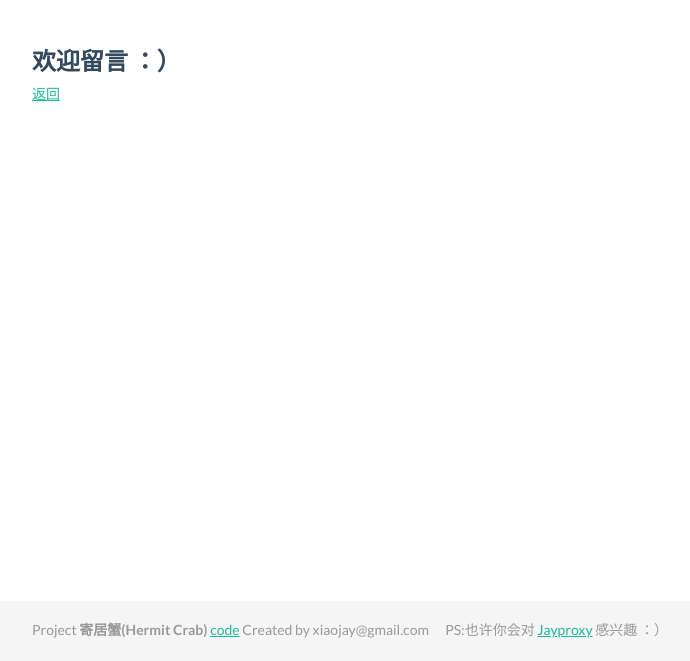
After one commit to pagenotfound4o4/hcrab, a Django app: template jaylab/hcrab/templates/hcrab/guestbook.html in a window 1280 px wide. The commit adds this page. Shown: the part 139-800 px from the top of the page, without its empty margins (208-898 px from the left). Run offline with Django 3.2, Linux system fonts and the light colour scheme; the template is opened without the code that fills it, so the values that code supplies are empty; some libraries are stand-ins or nearby versions.

Commit message:
add disqus for guestbook

```diff
--- /dev/null
+++ b/jaylab/hcrab/templates/hcrab/guestbook.html
@@ -0,0 +1,89 @@
+<!DOCTYPE html PUBLIC "-//W3C//DTD XHTML 1.0 Transitional//EN" "http://www.w3.org/TR/xhtml1/DTD/xhtml1-transitional.dtd">
+<html xmlns="http://www.w3.org/1999/xhtml">
+<head>
+<meta http-equiv="Content-Type" content="text/html; charset=utf-8" />
+<title>寄居蟹Hcrab：Youtube视频离线下载服务</title>
+<meth name="description" content="寄居蟹Hcrab是离线下载youtube视频的web服务。你只需要提交一个Youtube视频的观看地址，寄居蟹Hcrab会把这个视频下载到我们的服务器，然后你就可以用迅雷之类的下载工具从我们服务器下载到这个视频。">
+<link href="/static_root/bootstrap231/css/bootstrap.min.css" rel="stylesheet">
+<link href="/static_root/css/flat-ui.css" rel="stylesheet">
+<style type="text/css">
+/* Sticky footer styles
+-------------------------------------------------- */
+html,
+body {
+height: 100%;
+/* The html and body elements cannot have any padding or margin. */
+}
+/* Wrapper for page content to push down footer */
+#wrap {
+min-height: 100%;
+height: auto !important;
+height: 100%;
+/* Negative indent footer by it's height */
+margin: 0 auto -60px;
+}
+/* Set the fixed height of the footer here */
+#push,
+  #footer {
+    height: 60px;
+  }
+  #footer {
+    background-color: #f5f5f5;
+  }
+/* Custom page CSS
+  -------------------------------------------------- */
+  /* Not required for template or sticky footer method. */
+
+  .container {
+    width: auto;
+    max-width: 800px;
+  }
+  .container .credit {
+    margin: 20px 0;
+  }
+</style>
+</head>
+<body>
+    <!-- Part 1: Wrap all page content here -->
+    <div id="wrap">
+      <!-- Begin page content -->
+      <div class="container">
+        <div class="page-header" style="border-bottom:0px">
+        <h3 style="font-size:14px;color:black"> <img src="/static_root/hcrab_logo.png" style="height:98px; vertical-align:bottom"/>: YouTube视频离线下载器</h3></div>
+    <br/>
+    <h3>欢迎留言 ：）</h3><a href="/">返回</a>
+    <div id="disqus_thread"></div>
+    <script type="text/javascript">
+        /* * * CONFIGURATION VARIABLES: EDIT BEFORE PASTING INTO YOUR WEBPAGE * * */
+        var disqus_shortname = 'hcrab'; // required: replace example with your forum shortname
+
+        /* * * DON'T EDIT BELOW THIS LINE * * */
+        (function() {
+            var dsq = document.createElement('script'); dsq.type = 'text/javascript'; dsq.async = true;
+            dsq.src = '//' + disqus_shortname + '.disqus.com/embed.js';
+            (document.getElementsByTagName('head')[0] || document.getElementsByTagName('body')[0]).appendChild(dsq);
+        })();
+    </script>
+    <noscript>Please enable JavaScript to view the <a href="http://disqus.com/?ref_noscript">comments powered by Disqus.</a></noscript>
+
+</div>
+
+    <div id="push"></div>
+    </div>
+
+    <div id="footer">
+      <div class="container">
+      <p class="muted credit">Project <b>寄居蟹(Hermit Crab)</b> <a href="https://bitbucket.org/xiaojay/jaylab-download">code</a> Created by xiaojay@gmail.com &nbsp; &nbsp;&nbsp;&nbsp;PS:也许你会对 <a href="http://www.jayproxy.com">Jayproxy</a> 感兴趣 ：）</p>
+      </div>
+    </div>
+
+<script src="/static_root/js/jquery-1.9.1.min.js"></script>
+<script src="/static_root/bootstrap231/js/bootstrap.min.js"></script>
+<script src="/static_root/bootstrap231/js/bootstrap-tooltip.js"></script>
+<script type="text/javascript">
+$('.tooltips').tooltip({
+    selector: "a[data-toggle=tooltip]"})
+</script>
+<script type="text/javascript" src="http://js.tongji.linezing.com/3186047/tongji.js"></script><noscript><a href="http://www.linezing.com"><img src="http://img.tongji.linezing.com/3186047/tongji.gif"/></a></noscript>
+</body>
+</html>
--- a/jaylab/hcrab/templates/hcrab/index.html
+++ b/jaylab/hcrab/templates/hcrab/index.html
@@ -72,7 +72,8 @@ margin: 0 auto -60px;
         </a>
     {% endif %}
     &nbsp;&nbsp;
-<a href="http://www.jiathis.com/share" class="jiathis jiathis_txt jtico jtico_jiathis" target="_blank">分享到</a>
+<a href="/guestbook/">反馈</a>
+<!--<a href="http://www.jiathis.com/share" class="jiathis jiathis_txt jtico jtico_jiathis" target="_blank">分享到</a> -->
     </div>
     <br/><br/>
     {%if records%}
@@ -114,7 +115,7 @@ margin: 0 auto -60px;
       <p class="muted credit">Project <b>寄居蟹(Hermit Crab)</b> <a href="https://bitbucket.org/xiaojay/jaylab-download">code</a> Created by xiaojay@gmail.com &nbsp; &nbsp;&nbsp;&nbsp;PS:也许你会对 <a href="http://www.jayproxy.com">Jayproxy</a> 感兴趣 ：）</p>
       </div>
     </div>
-<script type="text/javascript" src="http://v3.jiathis.com/code/jia.js?uid=1364196486084258" charset="utf-8"></script>
+<!-- <script type="text/javascript" src="http://v3.jiathis.com/code/jia.js?uid=1364196486084258" charset="utf-8"></script> -->
 
 <script src="/static_root/js/jquery-1.9.1.min.js"></script>
 <script src="/static_root/bootstrap231/js/bootstrap.min.js"></script>
@@ -123,6 +124,5 @@ margin: 0 auto -60px;
 $('.tooltips').tooltip({
     selector: "a[data-toggle=tooltip]"})
 </script>
-<script type="text/javascript" src="http://js.tongji.linezing.com/3138547/tongji.js"></script><noscript><a href="http://www.linezing.com"><img src="http://img.tongji.linezing.com/3138547/tongji.gif"/></a></noscript>
 </body>
 </html>
```
